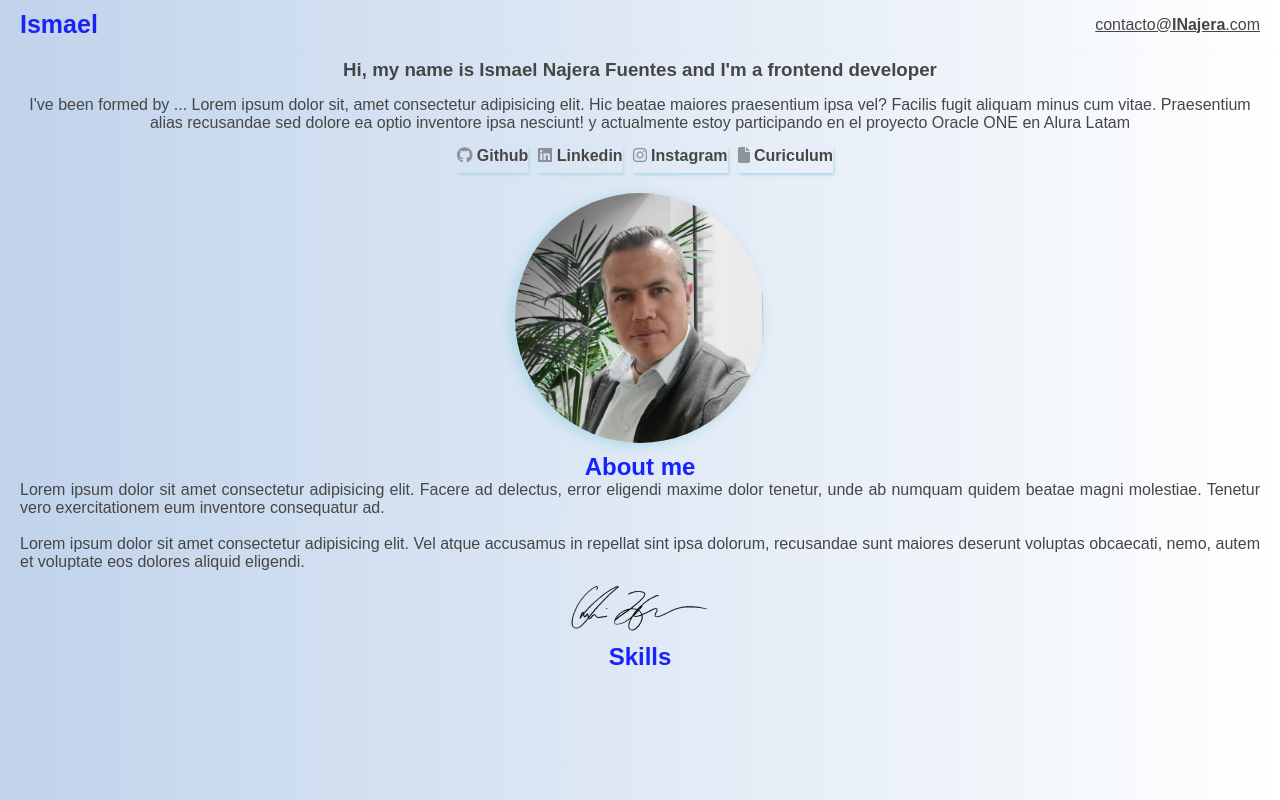
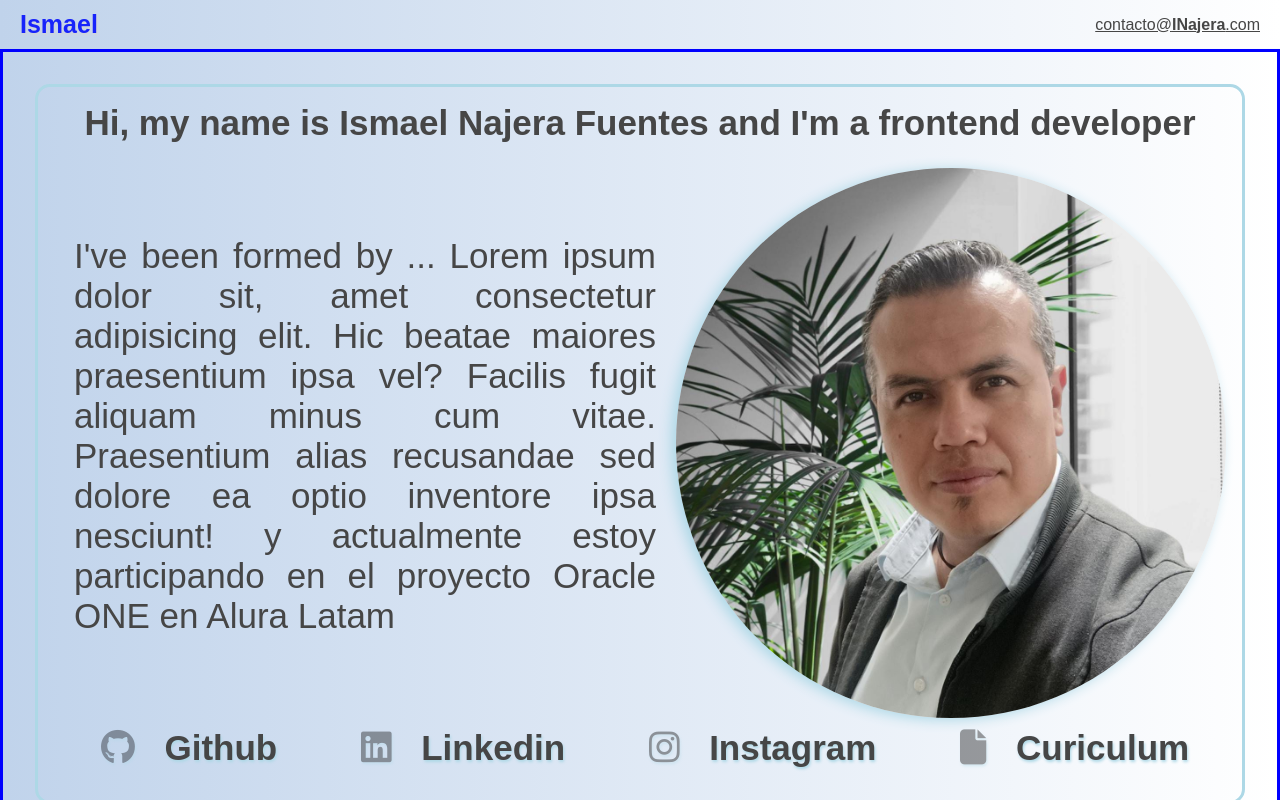
Before and after one commit to FuentesIsma2023/My_Portfolio, a plain HTML site: page index.html in a window 1280 px wide. Shown: the top 800 px of the page. Drawn offline with Linux system fonts and the light colour scheme; a web font is replaced by a local one.

Commit message:
advancing

```diff
--- a/css/main/main.css
+++ b/css/main.css
@@ -6,8 +6,6 @@
     box-sizing: border-box;
 }
 
-
-/* ************************************************************************* */
 main{
     display: flex;
     flex-direction: column;
@@ -16,3 +14,10 @@ main{
     box-shadow: 1px 2px 3px lightblue;
     background-image: linear-gradient(to right, #c0d3eb, #fff);
 }
+
+@media screen and (min-width:1024px) {
+    main{
+        padding: 2rem 2rem;
+        border:  solid blue;
+    }
+}
--- a/css/main/presentation.css
+++ /dev/null
@@ -1,49 +0,0 @@
-.presentation__content{
-    text-align: justify;
-    display: flex;
-    flex-direction: column;
-    align-items: center;
-}
-.presentation__content h3{
-    margin-bottom: 15px;
-    text-align: center;
-
-}
-.presentation__content p{ /*text*/
-    margin-bottom: 15px;
-    text-align: center;
-}
-.presentation__content .presentation__navigation{
-    display: flex;
-    margin-bottom: 10px;
-    text-decoration: none;
-    text-align: center;
-    justify-content: center;
-
-}
-.presentation__content .presentation__navigation a{/*links*/
-    text-decoration: none;
-    font-weight: 600;
-    margin-left: 10px;
-    box-shadow: 1px 2px 3px lightblue;
-    cursor: pointer;
-    transition: 1.1s;
-}
-.presentation__content .presentation__navigation a:hover{
-    scale: 1.1;
-}
-.presentation__content .presentation__navigation a i{
-    margin-bottom: 10px;
-}
-.presentation__content .presentation__photo{/*foto de perfil*/
-    width: 250px;
-    height: 250px;
-    margin: 10px 0;
-    border-radius: 50%;
-    box-shadow: -5px 2px 13px lightblue;
-    transition: 1.1s;
-}
-.presentation__content .presentation__photo:hover{
-    scale: 1.1;
-    box-shadow: 5px 2px 13px lightblue;
-}
--- /dev/null
+++ b/css/presentation.css
@@ -0,0 +1,96 @@
+.presentation__content{
+    text-align: justify;
+    display: flex;
+    flex-direction: column;
+    align-items: center;
+}
+.presentation__content h3{
+    margin-bottom: 15px;
+    text-align: center;
+}
+.presentation__content p{ /*text*/
+    margin-bottom: 15px;
+    text-align: center;
+}
+.presentation__content .presentation__navigation{
+    display: flex;
+    margin-bottom: 10px;
+    text-decoration: none;
+    text-align: center;
+    justify-content: center;
+
+}
+.presentation__content .presentation__navigation a{/*links*/
+    text-decoration: none;
+    font-weight: 600;
+    margin-left: 10px;
+    box-shadow: 1px 2px 3px lightblue;
+    cursor: pointer;
+    transition: 1.1s;
+}
+.presentation__content .presentation__navigation a:hover{
+    scale: 1.1;
+}
+.presentation__content .presentation__navigation a i{
+    margin-bottom: 10px;
+}
+.presentation__content .presentation__photo{/*foto de perfil*/
+    width: 250px;
+    height: 250px;
+    margin: 10px 0;
+    border-radius: 50%;
+    box-shadow: -5px 2px 13px lightblue;
+    transition: 1.1s;
+}
+.presentation__content .presentation__photo:hover{
+    scale: 1.1;
+    box-shadow: 5px 2px 13px lightblue;
+}
+@media screen and (min-width:1024px) {
+    .presentation__content{
+        border: solid lightblue;
+        border-radius: 15px;
+        padding: 1rem;
+        display: grid;
+        grid-template-columns: auto auto;
+        grid-template-rows: auto auto;
+    }
+    .presentation__content h3{
+        font-size: 35px;
+        grid-column: 1/3;
+
+    }
+    .presentation__content p{ /*text*/
+        grid-column: 1/2;
+        grid-row: 2/3;
+        text-align: justify;
+        padding: 0 20px; /*espacio entre derecha e izquierda*/
+
+        width: 100%;
+        font-size: 35px;
+        }
+    .presentation__content .presentation__photo{/*foto de perfil*/
+        grid-column: 2/3;
+        grid-row: -1/-2;
+        width: 550px;
+        height: 550px;
+
+    }
+    .presentation__content .presentation__navigation{
+        grid-column: 1/3;
+        font-size: 35px;
+        text-shadow: 1px 2px 3px lightblue;
+
+        display: flex;
+        justify-content: space-around;
+    }
+
+    .presentation__content .presentation__navigation a{/*links*/
+        box-shadow: none;
+    }
+
+    .presentation__content .presentation__navigation a i{
+        margin-right: 20px;
+    }
+
+}
--- a/index.html
+++ b/index.html
@@ -5,17 +5,18 @@
     <meta name="viewport" content="width=device-width, initial-scale=1.0">
     <title>My portfolio</title>
     <script src="https://kit.fontawesome.com/c674610699.js" crossorigin="anonymous"></script>
-    <link rel="stylesheet" href="styles.css">
-    <link rel="stylesheet" href="/css/Footer/footer.css">
-    <link rel="stylesheet" href="/css/General/general.css">
-    <link rel="stylesheet" href="/css/Header/header.css">
-    <link rel="stylesheet" href="/css/Main/about.css">
-    <link rel="stylesheet" href="/css/Main/formation.css">
-    <link rel="stylesheet" href="/css/Main/hobbies.css">
-    <link rel="stylesheet" href="/css/Main/main.css">
-    <link rel="stylesheet" href="/css/Main/projects.css">
-    <link rel="stylesheet" href="/css/Main/skills.css">
-    <link rel="stylesheet" href="/css/Main/presentation.css">
+
+    <link rel="stylesheet" href="/css/footer.css">
+    <link rel="stylesheet" href="/css/general.css">
+    <link rel="stylesheet" href="/css/header.css">
+    <link rel="stylesheet" href="/css/about.css">
+    <link rel="stylesheet" href="/css/formation.css">
+    <link rel="stylesheet" href="/css/hobbies.css">
+    <link rel="stylesheet" href="/css/main.css">
+    <link rel="stylesheet" href="/css/projects.css">
+    <link rel="stylesheet" href="/css/skills.css">
+    <link rel="stylesheet" href="/css/presentation.css">
+    <link rel="stylesheet" href="/css/contact.css">
 </head>
 <body>
     <header class="header">
@@ -38,10 +39,10 @@
                 <h3 class="presentation__title">Hi, my name is Ismael Najera Fuentes and I'm a frontend <b>developer</b></h3>
                 <p class="presentation__description">I've been formed by ... Lorem ipsum dolor sit, amet consectetur adipisicing elit. Hic beatae maiores praesentium ipsa vel? Facilis fugit aliquam minus cum vitae. Praesentium alias recusandae sed dolore ea optio inventore ipsa nesciunt! y actualmente estoy participando en el proyecto Oracle ONE en Alura Latam</p>
                 <nav class="presentation__navigation">
-                    <a class="presentation__link" href="https://github.com/FuentesIsma2023"><i class="fa-brands fa-github fa-beat-fade" style="color: #191b1f;"></i> Github</a>
-                    <a class="presentation__link" href="https://www.linkedin.com/in/isma2023"><i class="fa-brands fa-linkedin fa-beat-fade" style="color: #121212;"></i> Linkedin</a>
-                    <a class="presentation__link" href="https://instagram.com/ismael_ftes?igshid=MzNlNGNkZWQ4Mg=="><i class="fa-brands fa-instagram fa-beat-fade" style="color: #0d0d0d;"></i> Instagram</a>
-                    <a class="presentation__link" href="#"><i class="fa-solid fa-file fa-beat-fade" style="color: #0f0f0f;"></i> Curiculum</a>
+                    <a href="https://github.com/FuentesIsma2023"><i class="fa-brands fa-github fa-beat-fade" style="color: #191b1f;"></i> Github</a>
+                    <a href="https://www.linkedin.com/in/isma2023"><i class="fa-brands fa-linkedin fa-beat-fade" style="color: #121212;"></i> Linkedin</a>
+                    <a href="https://instagram.com/ismael_ftes?igshid=MzNlNGNkZWQ4Mg=="><i class="fa-brands fa-instagram fa-beat-fade" style="color: #0d0d0d;"></i> Instagram</a>
+                    <a href="#"><i class="fa-solid fa-file fa-beat-fade" style="color: #0f0f0f;"></i> Curiculum</a>
                 </nav>
             <img class="presentation__photo" src="images/photo&signature/profile.jpg" alt="foto de perfil" height="350px">
         </section>
```
Also changed, not shown: css/about.css (renamed from css/main/about.css), css/contact.css (renamed from css/main/contact.css), css/footer.css (renamed from css/footer/footer.css), css/formation.css (renamed from css/main/formation.css), css/general.css (renamed from css/General/general.css), css/header.css (renamed from css/header/header.css), css/hobbies.css (renamed from css/main/hobbies.css), css/projects.css (renamed from css/main/projects.css), css/skills.css (renamed from css/main/skills.css), css/titles.css (renamed from css/Titles/titles.css).
